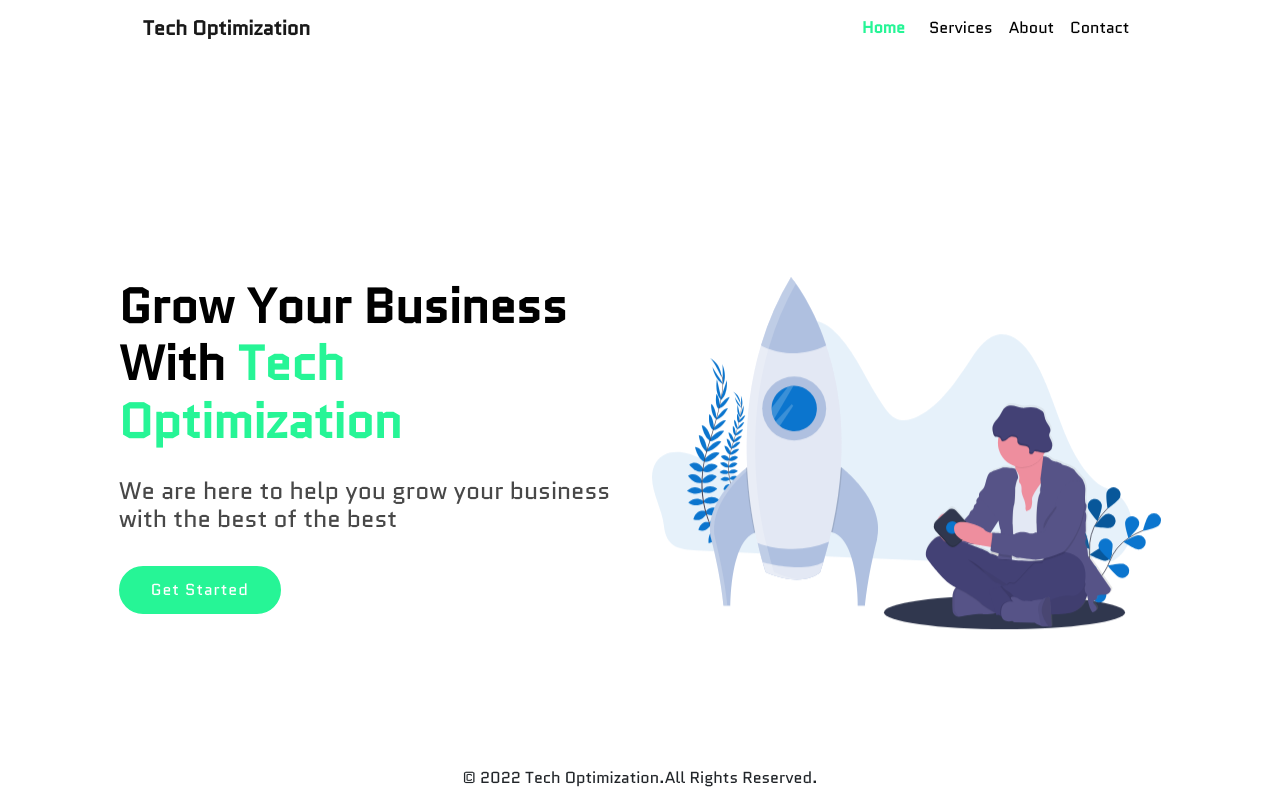
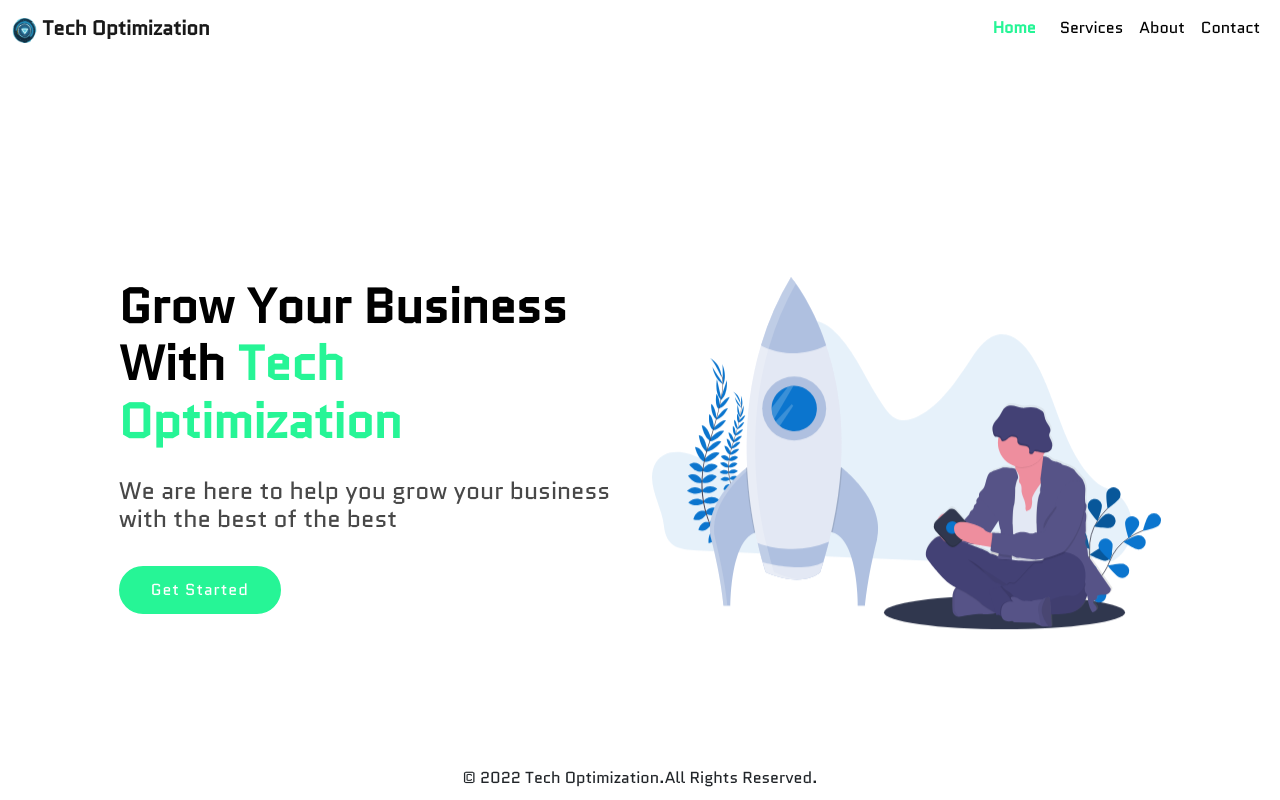
Before and after one commit to soumwadeep/Tech-Optimization, a React (Create React App) app: page / in a window 1280 px wide. Built offline with nearby package versions, Linux system fonts and the light colour scheme.

Commit message:
edited navbar

```diff
--- a/public/index.html
+++ b/public/index.html
@@ -2,15 +2,13 @@
 <html lang="en">
   <head>
     <meta charset="utf-8" />
-    <link rel="icon" href="%PUBLIC_URL%/logo.png" />
+    <link rel="icon" href="%PUBLIC_URL%/icon.png" />
     <meta name="viewport" content="width=device-width, initial-scale=1" />
     <meta name="theme-color" content="#000000" />
     <meta
       name="description"
       content="Welcome To Tech Optimization"
     />
-    <!-- <link rel="manifest" href="%PUBLIC_URL%/manifest.json" /> -->
-
     <!-- Bootstrap CDN -->
     <link rel="stylesheet" href="https://cdn.jsdelivr.net/npm/bootstrap@5.1.3/dist/css/bootstrap.min.css">
     <script src="https://cdn.jsdelivr.net/npm/bootstrap@5.1.3/dist/js/bootstrap.bundle.min.js"></script>
--- a/src/App.css
+++ b/src/App.css
@@ -10,12 +10,13 @@ body {
   box-sizing: border-box;
   font-family: 'Quantico', sans-serif;
 }
-
+.navbar
+{
+  background-color: white;
+}
 .navbar-brand {
   font-weight: bold;
 }
-
-.navbar-brand:hover,
 .navbar a:hover {
   color: #26f596 !important;
   text-transform: capitalize !important;
@@ -34,10 +35,12 @@ body {
   .navbar-brand {
     font-size: 1.5rem !important;
   }
-
+  .nav-item
+  {
+    text-align: center;
+  }
   .menu_active {
     font-weight: bold;
-    border-bottom: none;
   }
 }
 
@@ -52,7 +55,6 @@ body {
 strong {
   color: #26f596;
 }
-
 .btn_card {
   background-color: #26f596;
   color: white;
--- a/src/App.js
+++ b/src/App.js
@@ -3,13 +3,13 @@ import Home from './Home'
 import About from './About'
 import Service from './Service'
 import Contact from './Contact'
-import Navbar from './Navbar'
 import Footer from './Footer'
+import Nav from './Nav'
 import { Routes, Route , Navigate} from 'react-router-dom'
 const App = () => {
   return (
     <>
-      <Navbar/>
+      <Nav/>
       <Routes>
         <Route exact path="/" element ={<Home/>}/>
         <Route exact path="/about" element ={<About/>}/>
--- /dev/null
+++ b/src/Nav.js
@@ -0,0 +1,75 @@
+import React from "react";
+import App from "./App.css";
+import { NavLink } from "react-router-dom";
+import icon from "./images/icon.png";
+const Nav = () => {
+    return (
+        <>
+            <nav className="navbar navbar sticky-top navbar-expand-lg navbar-light">
+                <div className="container-fluid">
+                    <NavLink className="navbar-brand" to="/">
+                        <img src={icon} width="25" height="25"/> Tech Optimization
+                    </NavLink>
+                    <button
+                        className="navbar-toggler"
+                        type="button"
+                        data-bs-toggle="collapse"
+                        data-bs-target="#navbarNav"
+                        aria-controls="navbarNav"
+                        aria-expanded="false"
+                        aria-label="Toggle navigation"
+                    >
+                        <span className="navbar-toggler-icon"></span>
+                    </button>
+                    <div className="collapse navbar-collapse" id="navbarNav">
+                        <ul className="navbar-nav ms-auto">
+                            <li className="nav-item">
+                                <NavLink
+                                    className={(navData) =>
+                                        navData.isActive ? "menu_active" : "nav-link"
+                                    }
+                                    aria-current="page"
+                                    to="/"
+                                >
+                                    Home
+                                </NavLink>
+                            </li>
+                            <li className="nav-item">
+                                <NavLink
+                                    className={(navData) =>
+                                        navData.isActive ? "menu_active" : "nav-link"
+                                    }
+                                    to="/service"
+                                >
+                                    Services
+                                </NavLink>
+                            </li>
+                            <li className="nav-item">
+                                <NavLink
+                                    className={(navData) =>
+                                        navData.isActive ? "menu_active" : "nav-link"
+                                    }
+                                    to="/about"
+                                >
+                                    About
+                                </NavLink>
+                            </li>
+                            <li className="nav-item">
+                                <NavLink
+                                    className={(navData) =>
+                                        navData.isActive ? "menu_active" : "nav-link"
+                                    }
+                                    to="/contact"
+                                >
+                                    Contact
+                                </NavLink>
+                            </li>
+                        </ul>
+                    </div>
+                </div>
+            </nav>
+        </>
+    );
+};
+
+export default Nav;
--- a/src/Navbar.js
+++ /dev/null
@@ -1,62 +0,0 @@
-import React from "react";
-import App from "./App.css";
-import { NavLink } from "react-router-dom";
-const Navbar = () => {
-  return (
-    <>
-      <div className="container-fluid nav_bg">
-        <div className="row">
-          <div className="col-10 mx-auto">
-            <nav className="navbar navbar-expand-lg navbar-light">
-              <div className="container-fluid">
-                <NavLink className="navbar-brand" to="/">
-                Tech Optimization
-                </NavLink>
-                <button
-                  className="navbar-toggler"
-                  type="button"
-                  data-bs-toggle="collapse"
-                  data-bs-target="#navbarSupportedContent"
-                  aria-controls="navbarSupportedContent"
-                  aria-expanded="false"
-                  aria-label="Toggle navigation"
-                >
-                  <span className="navbar-toggler-icon"></span>
-                </button>
-                <div
-                  className="collapse navbar-collapse"
-                  id="navbarSupportedContent"
-                >
-                  <ul className="navbar-nav ms-auto mb-2 mb-lg-0">
-                    <li className="nav-item">
-                      <NavLink className={(navData) => navData.isActive ? "menu_active":"nav-link"} aria-current="page" to="/">
-                        Home
-                      </NavLink>
-                    </li>
-                    <li className="nav-item">
-                      <NavLink className={(navData) => navData.isActive ? "menu_active":"nav-link"} to="/service">
-                        Services
-                      </NavLink>
-                    </li>
-                    <li className="nav-item">
-                      <NavLink className={(navData) => navData.isActive ? "menu_active":"nav-link"} to="/about">
-                        About
-                      </NavLink>
-                    </li>
-                    <li className="nav-item">
-                      <NavLink className={(navData) => navData.isActive ? "menu_active":"nav-link"} to="/contact">
-                        Contact
-                      </NavLink>
-                    </li>
-                  </ul>
-                </div>
-              </div>
-            </nav>
-          </div>
-        </div>
-      </div>
-    </>
-  );
-};
-
-export default Navbar;
```
Also changed, not shown: public/icon.png (added), public/manifest.json (deleted), src/images/icon.png (added).
